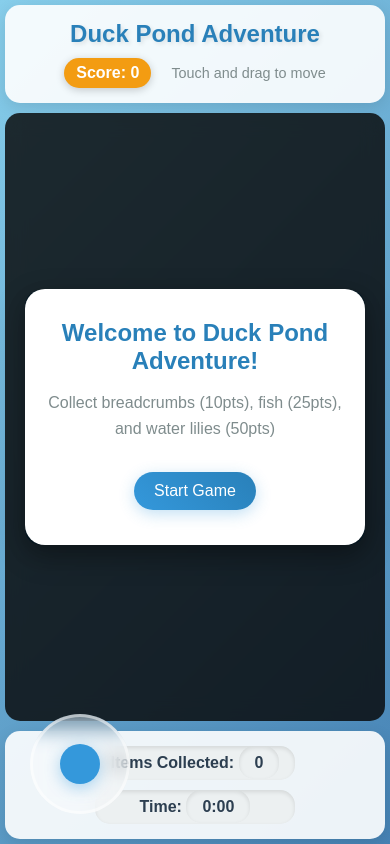
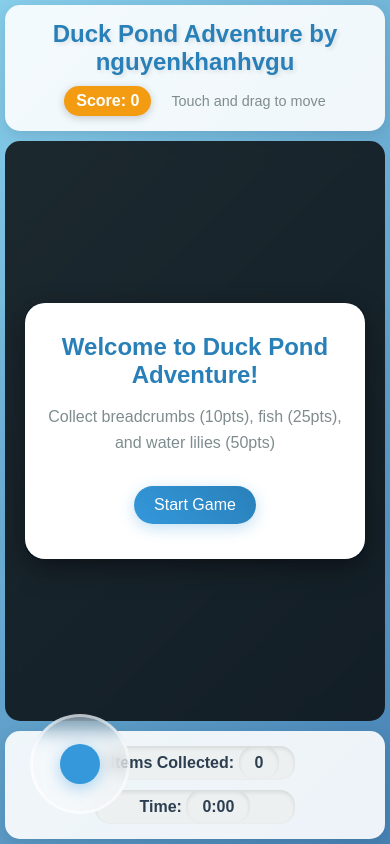
Before and after one commit to nguyenkhanhvgu/duck-pond-adventure, a website: page index.html in a window 390 px wide. Drawn offline with Linux system fonts and the light colour scheme.

```diff
--- a/index.html
+++ b/index.html
@@ -21,7 +21,7 @@
 <body>
     <div class="game-container">
         <header class="game-header">
-            <h1>Duck Pond Adventure</h1>
+            <h1>Duck Pond Adventure by nguyenkhanhvgu</h1>
             <div class="game-info">
                 <div class="score-display">
                     <span>Score: </span>
```
